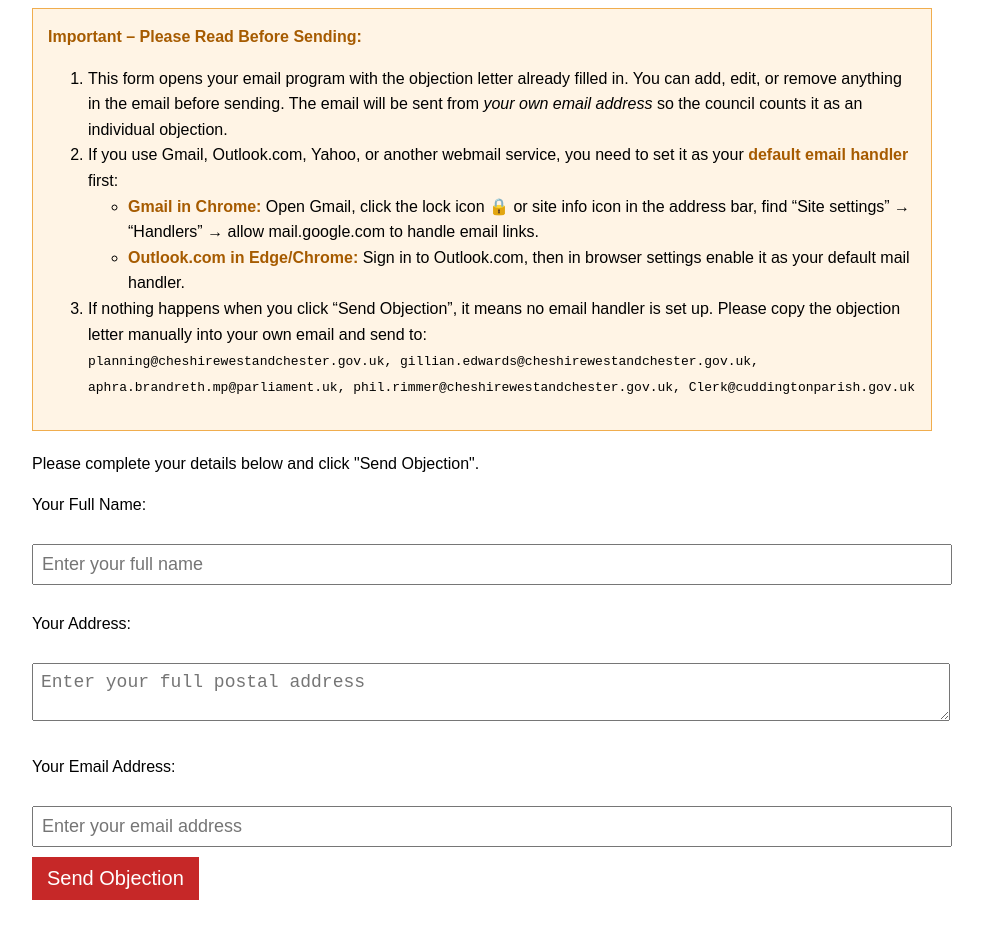
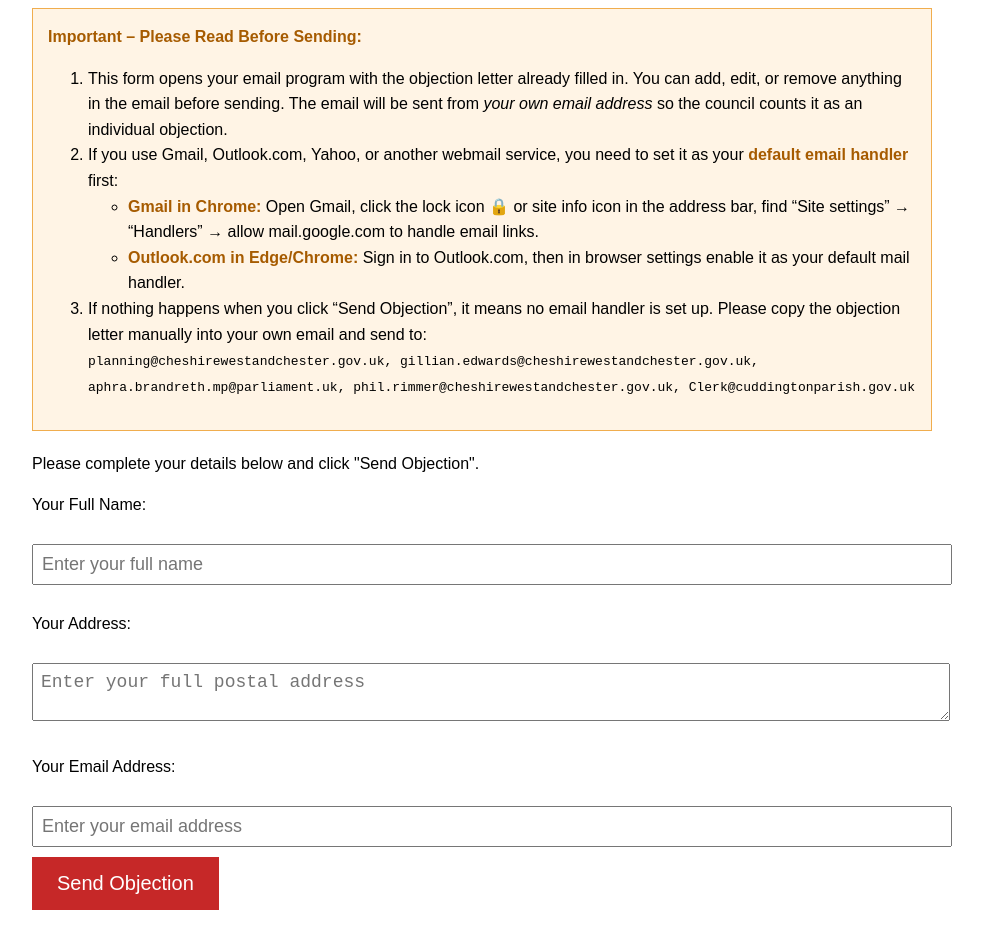
Before and after one commit to ChrisByrn3/Planning-Objection-25-02017-FUL, a plain HTML site: page index.html in a window 1280 px wide. Shown: the part 106-1036 px from the top of the page, without its empty margins (158-1141 px from the left). Drawn offline with Linux system fonts and the light colour scheme.

Commit message:
Update index.html

```diff
--- a/index.html
+++ b/index.html
@@ -6,7 +6,7 @@
 <style>
   body { font-family: Arial, sans-serif; max-width: 900px; margin: auto; padding: 20px; line-height: 1.6; }
   textarea, input { width: 100%; margin: 10px 0; padding: 8px; font-size: 18px; }
-  button { background: #c62828; color: white; padding: 10px 15px; font-size: 20px; border: none; cursor: pointer; }
+  button { background: #c62828; color: white; padding: 15px 25px; font-size: 20px; border: none; cursor: pointer; }
   button:hover { background: #a91414; }
   .instructions { background: #fff4e5; border: 1px solid #f0ad4e; padding: 15px; margin-bottom: 20px; }
   .instructions strong { color: #a65b00; }
```
